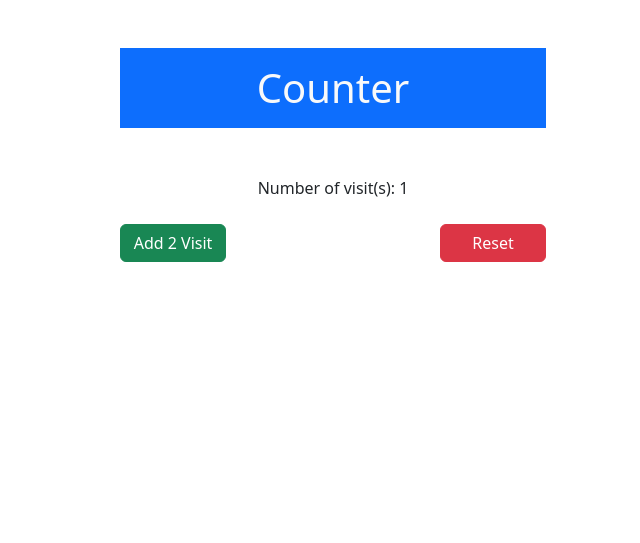
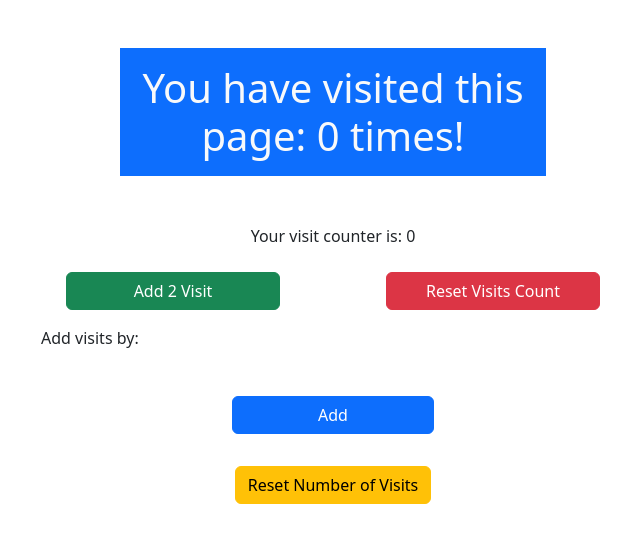
Before and after one commit to Rassimbm/session_counter, a Flask app: page / in a window 1280 px wide. Shown: the top 543 px of the page, without its empty margins (307-947 px from the left). Run offline with Flask 3, Linux system fonts and the light colour scheme.

Commit message:
Task 4, 5 and 6

```diff
--- a/server.py
+++ b/server.py
@@ -1,25 +1,41 @@
-from flask import Flask, render_template, session, redirect
+from flask import Flask, request, render_template, session, redirect, url_for
 
 app = Flask(__name__)
 app.secret_key = "8891techa0128"
 
 @app.route("/")
 def index():
-    if "visit_count" not in session:
-        session["visit_count"] = 1
+    if "visit" and "counter" not in session:
+        session["visit"] = 0
+        session["counter"] = 0
     else:
-        session["visit_count"] += 1
-    return render_template("index.html", visits_count = session["visit_count"])
+        session["visit"] += 1
+        session["counter"] += 1
 
-@app.route("/destroy-session")
-def clear_session():
-    # session.pop("visit_count")
-    session.clear()
+    return render_template("index.html", visit = session["visit"], counter = session["counter"])
+
+@app.route("/reset-counter")
+def reset_visits():
+    session["visit"] = 0
     return redirect("/")
 
-@app.route("/increment")
-def add_2_visits():
-    session['visit_count'] = session.get('visit_count', 1) + 1
+@app.route("/increment-by-two")
+def increment_by_two():
+    if "visit" and "counter" in session:
+        session['visit'] += 1
+        session["counter"] += 1
+    return redirect("/")
+
+@app.route("/increment-by-val", methods = ["POST"])
+def increment_by_val():
+    increment_val = int(request.form["increment_value"])
+    session["counter"] += increment_val
+    return redirect("/")
+
+@app.route("/reset-session")
+def clear_session():
+    # session.pop("visits")
+    session.clear()
     return redirect("/")
 
 if __name__ == "__main__":
--- a/templates/index.html
+++ b/templates/index.html
@@ -8,12 +8,33 @@
     <title>Session Counter</title>
 </head>
 <body>
-    <h1 class="bg-primary text-center text-light col-4 my-5 p-3 my-4 mx-auto">Counter</h1>
-    <p class="text-center col-4 my-4 mx-auto">Number of visit(s): {{visits_count}}</p>
+    <h1 class="bg-primary text-center text-light col-4 my-5 p-3 my-4 mx-auto">You have visited this page: {{visit}} times!</h1>
+    <p class="text-center col-4 my-4 mx-auto">Your visit counter is: {{counter}}</p>
     <div class="col-6 row justify-content-around mx-auto">
-        <a class="btn btn-success col-2" href="/increment">Add 2 Visit</a>
-        <a class="btn btn-danger col-2" href="/destroy-session">Reset</a>
+        <a class="btn btn-success col-4" href="/increment-by-two">Add 2 Visit</a>
+        <a class="btn btn-danger col-4" href="/reset-counter">Reset Visits Count</a>
     </div>
+
+    <!-- <form action="/increment-by-val" method="post" class="row g-3">
+        <div class="form-row align-items-center">
+            <div class="col-auto">
+                <label for="increment_value" class="form-labe">Add visits by:</label>
+                <input type="number" class="form-control" name="increment_value" value="">
+            </div>
+            <div class="col-auto">
+                <button type="submit" class="btn btn-primary">Add</button>
+            </div>
+        </div>
+    </form> -->
+    <form class="col-6 row justify-content-around p-3 mx-auto">
+            <label for="increment_value" class="form-label">Add visits by:</label>
+            <input type="number" class="form-control-plaintext" name="increment_value">
+            <button type="submit" class="btn btn-primary col-4 mb-3">Add</button>
+    </form>
+    <div class="text-center">
+        <a class="btn btn-warning" href="/reset-session">Reset Number of Visits</a>
+    </div>
+
 
 </body>
 </html>
```
Also changed, not shown: README.md.
